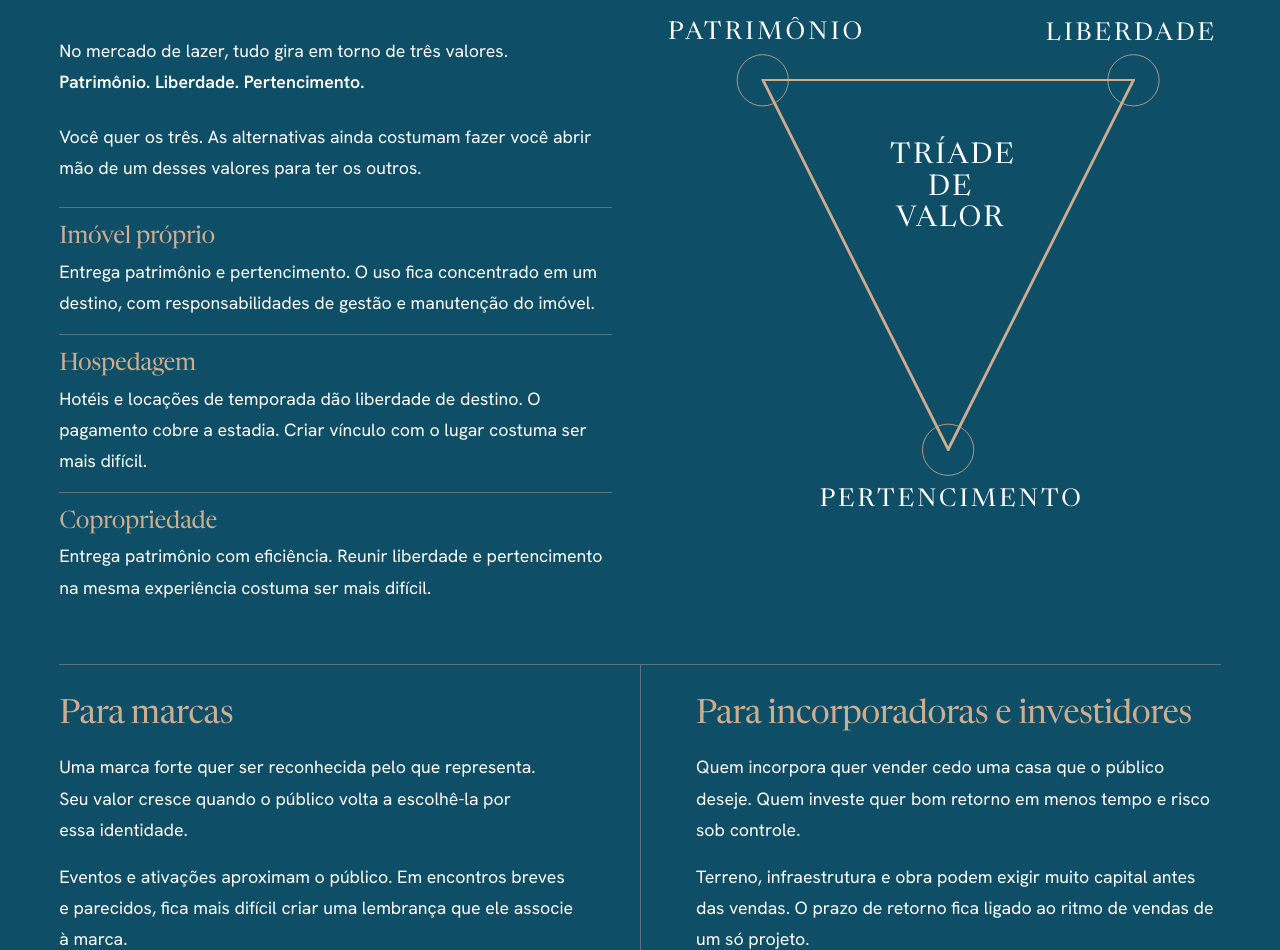
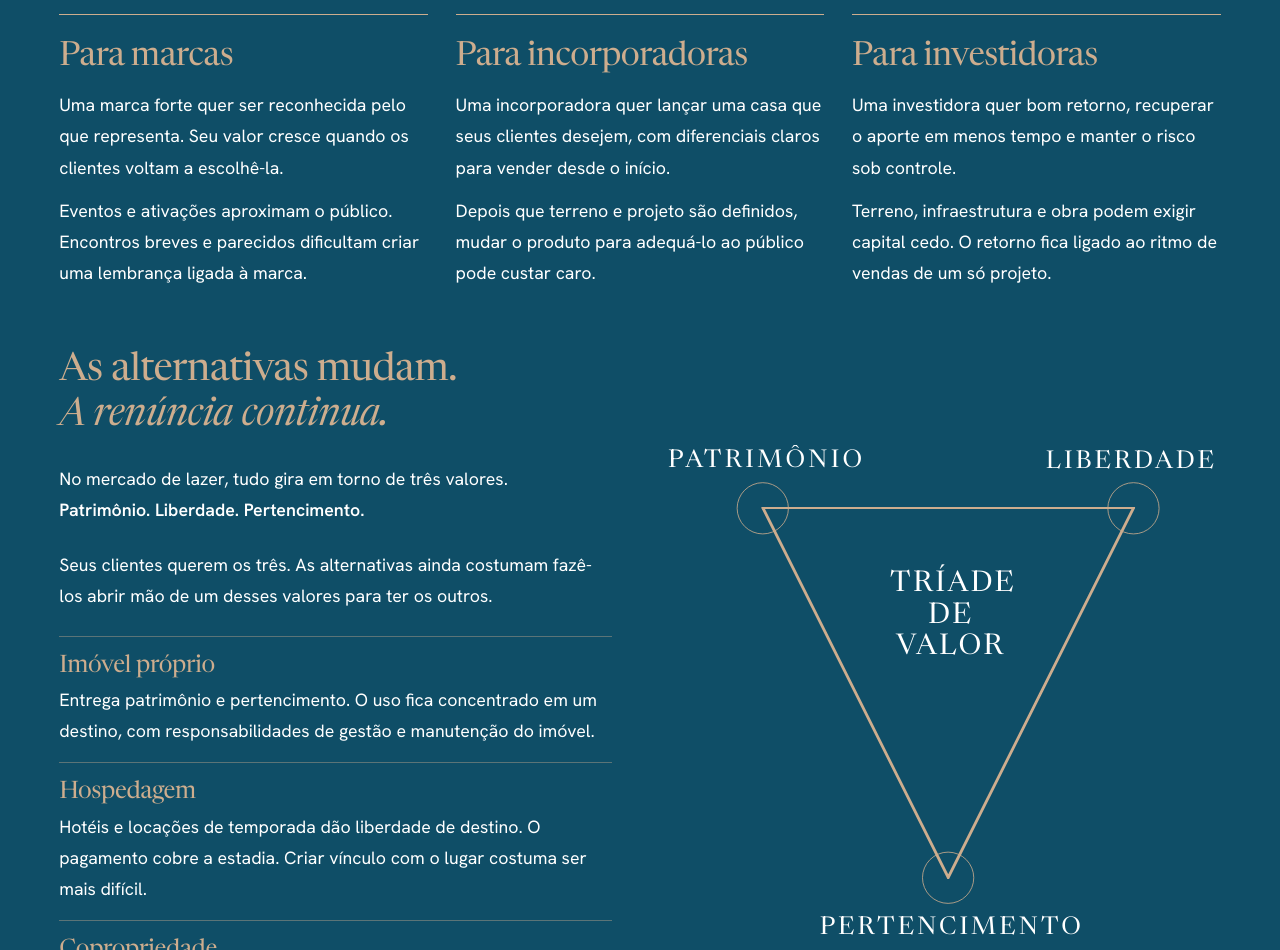
Before and after one commit to Luxtory/Branded-Second-Home, a Next.js app: page /Second-Home-Development in a window 1280 px wide. Shown: the part 1002-1952 px from the top of the page. Built offline with nearby package versions, Linux system fonts and the light colour scheme.

Commit message:
fix: corrige a perspectiva B2B em Second Home Development [BR-035]

```diff
--- a/src/features/catalog/presentation/i18n/second-home-development-pt-br.ts
+++ b/src/features/catalog/presentation/i18n/second-home-development-pt-br.ts
@@ -3,7 +3,7 @@ export const secondHomeDevelopmentMessages = {
   metadata: {
     title: 'Second Home Development | Luxtory',
     description:
-      'Second Homes sob demanda nas modalidades Owner e Co-Owner. A Luxtory conecta marcas, incorporadoras e investidores, da pesquisa ao lançamento.',
+      'Second Homes sob demanda nas modalidades Owner e Co-Owner. A Luxtory conecta marcas, incorporadoras e investidoras, da pesquisa ao lançamento.',
     siteName: 'Luxtory',
   },
   nav: {
@@ -18,17 +18,41 @@ export const secondHomeDevelopmentMessages = {
     name: 'Second Home Development',
     title: { lead: 'Second Homes extraordinárias. ', turn: 'Desenvolvidas sob demanda.' },
     paragraphs: [
-      'Uma marca que faz parte das férias dos clientes. Um conceito de casa que pode ganhar vida em novos destinos.',
-      'A Luxtory une marcas, incorporadoras e investidores em projetos Owner e Co-Owner.',
+      'Uma marca que faz parte das férias de seus clientes. Um conceito de casa que pode ganhar vida em novos destinos.',
+      'A Luxtory une marcas, incorporadoras e investidoras em projetos Owner e Co-Owner.',
     ],
     action: 'Conversar sobre uma oportunidade',
   },
   opportunity: {
-    title: { lead: 'As alternativas mudam. ', turn: 'A renúncia continua.' },
+    title: { lead: 'O que está em jogo ', turn: 'em cada projeto.' },
+    audiences: [
+      {
+        title: 'Para marcas',
+        paragraphs: [
+          'Uma marca forte quer ser reconhecida pelo que representa. Seu valor cresce quando os clientes voltam a escolhê-la.',
+          'Eventos e ativações aproximam o público. Encontros breves e parecidos dificultam criar uma lembrança ligada à marca.',
+        ],
+      },
+      {
+        title: 'Para incorporadoras',
+        paragraphs: [
+          'Uma incorporadora quer lançar uma casa que seus clientes desejem, com diferenciais claros para vender desde o início.',
+          'Depois que terreno e projeto são definidos, mudar o produto para adequá-lo ao público pode custar caro.',
+        ],
+      },
+      {
+        title: 'Para investidoras',
+        paragraphs: [
+          'Uma investidora quer bom retorno, recuperar o aporte em menos tempo e manter o risco sob controle.',
+          'Terreno, infraestrutura e obra podem exigir capital cedo. O retorno fica ligado ao ritmo de vendas de um só projeto.',
+        ],
+      },
+    ],
+    marketTitle: { lead: 'As alternativas mudam. ', turn: 'A renúncia continua.' },
     intro: 'No mercado de lazer, tudo gira em torno de três valores.',
     values: 'Patrimônio. Liberdade. Pertencimento.',
     tension:
-      'Você quer os três. As alternativas ainda costumam fazer você abrir mão de um desses valores para ter os outros.',
+      'Seus clientes querem os três. As alternativas ainda costumam fazê-los abrir mão de um desses valores para ter os outros.',
     diagramAlt: 'Diagrama da tríade de valor: Patrimônio. Liberdade. Pertencimento.',
     alternativesLabel: 'As alternativas',
     alternatives: [
@@ -45,27 +69,11 @@ export const secondHomeDevelopmentMessages = {
         text: 'Entrega patrimônio com eficiência. Reunir liberdade e pertencimento na mesma experiência costuma ser mais difícil.',
       },
     ],
-    audiences: [
-      {
-        title: 'Para marcas',
-        paragraphs: [
-          'Uma marca forte quer ser reconhecida pelo que representa. Seu valor cresce quando o público volta a escolhê-la por essa identidade.',
-          'Eventos e ativações aproximam o público. Em encontros breves e parecidos, fica mais difícil criar uma lembrança que ele associe à marca.',
-        ],
-      },
-      {
-        title: 'Para incorporadoras e investidores',
-        paragraphs: [
-          'Quem incorpora quer vender cedo uma casa que o público deseje. Quem investe quer bom retorno em menos tempo e risco sob controle.',
-          'Terreno, infraestrutura e obra podem exigir muito capital antes das vendas. O prazo de retorno fica ligado ao ritmo de vendas de um só projeto.',
-        ],
-      },
-    ],
   },
   experience: {
     title: { lead: 'Desenvolvimento descentralizado. ', turn: 'Guiado pela demanda.' },
     paragraphs: [
-      'A Luxtory reúne marcas, incorporadoras e investidores para desenvolver Second Homes em parceria com condomínios de lazer.',
+      'A Luxtory reúne marcas, incorporadoras e investidoras para desenvolver Second Homes em parceria com condomínios de lazer.',
       'A Luxtory conduz o produto, da pesquisa ao lançamento. Os parceiros avaliam a viabilidade, definem o aporte e executam cada projeto.',
     ],
     photoAlt: 'Família reunida ao redor de uma fogueira em uma casa de lazer.',
@@ -97,29 +105,29 @@ export const secondHomeDevelopmentMessages = {
         ],
       },
       {
-        title: 'Investidores imobiliários',
+        title: 'Investidoras imobiliárias',
         paragraphs: [
           'Avalie onde financiar ou desenvolver projetos com conceito e público definidos.',
           'Aportes, responsabilidades e riscos seguem a estrutura acordada.',
-          'O investidor pode ter margem própria na comercialização, conforme seus direitos.',
+          'A investidora pode ter margem própria na comercialização, conforme seus direitos.',
         ],
       },
     ],
   },
   living: {
-    title: { lead: 'Um lugar para chamar de seu. ', turn: 'Mais possibilidades para viver.' },
+    title: { lead: 'O que a casa entrega ', turn: 'aos seus clientes.' },
     items: [
       {
         title: 'Patrimônio',
-        text: 'A casa inteira ou uma participação na empresa proprietária, com Direito de Uso.',
+        text: 'O cliente pode adquirir a casa inteira ou uma participação na empresa proprietária, com Direito de Uso.',
       },
       {
         title: 'Liberdade',
-        text: 'Indique onde quer ter sua casa de lazer e a modalidade que prefere. O projeto depende da viabilidade no destino.',
+        text: 'O cliente indica o destino e a modalidade que prefere. A localização do projeto depende da viabilidade.',
       },
       {
         title: 'Pertencimento',
-        text: 'Uma casa alinhada ao seu jeito de viver, com o padrão de qualidade acordado com as empresas parceiras.',
+        text: 'Uma casa alinhada ao estilo de vida do cliente, com o padrão de qualidade acordado com as empresas parceiras.',
       },
     ],
     acquisitionTitle: 'Formas de aquisição',
@@ -127,15 +135,15 @@ export const secondHomeDevelopmentMessages = {
       {
         title: 'Owner',
         paragraphs: [
-          'Você adquire a propriedade integral da Second Home.',
-          'Você pode personalizar os elementos permitidos pelo conceito da casa.',
+          'O comprador adquire a propriedade integral da Second Home.',
+          'Pode personalizar os elementos permitidos pelo conceito da casa.',
           'A gestão profissional pode ser contratada.',
         ],
       },
       {
         title: 'Co-Owner',
         paragraphs: [
-          'Você adquire uma Ação na SPE, a empresa proprietária do imóvel, com Direito de Uso.',
+          'O comprador adquire uma Ação na SPE, a empresa proprietária do imóvel, com Direito de Uso.',
           'A casa segue o padrão da Home Edition, a configuração aprovada do projeto.',
           'A gestão profissional é obrigatória.',
         ],
@@ -153,12 +161,12 @@ export const secondHomeDevelopmentMessages = {
       calendar: [
         'Alta / Super Alta inclui janeiro, julho, dezembro e a janela de 10 dias do Carnaval.',
         'Média / Baixa corresponde às demais datas. Cada grupo tem seu próprio saldo.',
-        'O acesso ao calendário começa por sorteio. A ordem muda a cada ano e você escolhe entre as datas disponíveis.',
+        'A ordem de acesso começa por sorteio e gira a cada ano. Os Co-Owners escolhem entre as datas disponíveis.',
       ],
     },
     commitments: 'Despesas, direitos e responsabilidades seguem a estrutura de cada imóvel.',
     club: [
-      'O Luxtory Club pode ampliar as experiências em outros destinos.',
+      'O Luxtory Club pode ampliar as experiências dos seus clientes em outros destinos.',
       'A adesão é opcional. Depende da aprovação do imóvel, das regras do Club e da disponibilidade de estadias.',
     ],
     clubLink: 'Conheça o Luxtory Club',
@@ -170,7 +178,7 @@ export const secondHomeDevelopmentMessages = {
       {
         title: 'O que a pesquisa revela',
         paragraphs: [
-          'Conversamos com o público para saber se o conceito combina com seu jeito de usar uma casa de lazer.',
+          'Conversamos com o público para entender o que ele valoriza em uma casa de lazer.',
           'As respostas ajudam a decidir o que desenvolver antes de assumir compromissos de obra.',
         ],
       },
@@ -251,7 +259,7 @@ export const secondHomeDevelopmentMessages = {
         ],
       },
       {
-        question: 'Investidor',
+        question: 'Investidora',
         answer: [
           'Financia ou desenvolve projetos autorizados, conforme os direitos e as responsabilidades acordados.',
         ],
@@ -274,7 +282,7 @@ export const secondHomeDevelopmentMessages = {
       {
         question: 'Quem pode apresentar uma oportunidade?',
         answer:
-          'Marcas, incorporadoras, desenvolvedores e investidores podem apresentar projetos de imóveis de lazer.',
+          'Marcas, incorporadoras, desenvolvedores e investidoras podem apresentar projetos de imóveis de lazer.',
       },
       {
         question: 'Posso apresentar um conceito próprio?',
@@ -288,8 +296,8 @@ export const secondHomeDevelopmentMessages = {
       },
     ],
     affiliation: {
-      question: 'Já tenho um imóvel pronto ou em desenvolvimento. Por onde começo?',
-      answer: 'Para afiliar seu imóvel à Luxtory, o caminho é Second Home Partners.',
+      question: 'Minha empresa tem um imóvel pronto ou em desenvolvimento. Por onde começo?',
+      answer: 'Para afiliar esse imóvel à Luxtory, o caminho é Second Home Partners.',
       link: 'Conheça Second Home Partners',
     },
   },
--- a/src/features/catalog/presentation/second-home-development/page.module.css
+++ b/src/features/catalog/presentation/second-home-development/page.module.css
@@ -31,17 +31,6 @@
   min-height: 0;
 }
 
-@media (min-width: 48rem) {
-  .opportunityAudiences {
-    row-gap: var(--lx-space-4);
-  }
-
-  .opportunityAudiences > div {
-    grid-row: span 3;
-    grid-template-rows: subgrid;
-  }
-}
-
 @media (min-width: 64rem) {
   .coOwnerFigures {
     grid-template-columns: repeat(4, minmax(0, 1fr));
@@ -52,12 +41,21 @@
     border-top: 0;
   }
 
+  .opportunityAudiences,
   .partnerCards {
     row-gap: var(--lx-space-4);
   }
 
+  .opportunityAudiences > li,
+  .partnerCards > li {
+    grid-template-rows: subgrid;
+  }
+
+  .opportunityAudiences > li {
+    grid-row: span 3;
+  }
+
   .partnerCards > li {
     grid-row: span 4;
-    grid-template-rows: subgrid;
   }
 }
--- a/src/features/catalog/presentation/second-home-development/page.tsx
+++ b/src/features/catalog/presentation/second-home-development/page.tsx
@@ -108,11 +108,24 @@ export function SecondHomeDevelopmentPage() {
         aria-labelledby={titleId(sections.opportunity)}
       >
         <div className="lx-container">
+          <SectionHeading section={sections.opportunity} title={opportunity.title} />
+          <ul
+            className={`lx-siblings lx-siblings--trio ${styles.opportunityAudiences}`}
+            role="list"
+          >
+            {opportunity.audiences.map(({ title, paragraphs }) => (
+              <li key={title} className="lx-siblings__item lx-stack">
+                <h3 className="lx-display-m">{nb(title)}</h3>
+                <Paragraphs lines={paragraphs} />
+              </li>
+            ))}
+          </ul>
+          <div className="lx-section-group">
             <div className="lx-triad-comparison__top">
               <div className="lx-triad-comparison__copy">
-              <h2 id={titleId(sections.opportunity)} className="lx-headline">
-                <HeadlineText headline={opportunity.title} />
-              </h2>
+                <h3 className="lx-headline">
+                  <HeadlineText headline={opportunity.marketTitle} />
+                </h3>
                 <p className="lx-body">
                   {nb(opportunity.intro)}{' '}
                   <strong className={styles.marketValues}>{nb(opportunity.values)}</strong>
@@ -125,7 +138,7 @@ export function SecondHomeDevelopmentPage() {
                 >
                   {opportunity.alternatives.map(({ title, text }) => (
                     <li key={title}>
-                    <h3 className="lx-display-s">{nb(title)}</h3>
+                      <h4 className="lx-display-s">{nb(title)}</h4>
                       <p className="lx-body">{nb(text)}</p>
                     </li>
                   ))}
@@ -141,15 +154,6 @@ export function SecondHomeDevelopmentPage() {
                   loading="lazy"
                 />
               </figure>
-          </div>
-          <div className="lx-section-group">
-            <div className={`lx-comparison lx-comparison--divided ${styles.opportunityAudiences}`}>
-              {opportunity.audiences.map(({ title, paragraphs }) => (
-                <div key={title} className="lx-comparison__item">
-                  <h3 className="lx-display-m">{nb(title)}</h3>
-                  <Paragraphs lines={paragraphs} />
-                </div>
-              ))}
             </div>
           </div>
         </div>
```
Also changed, not shown: 2 other files (tests, documents, lock files or other folders). Lines whose indentation alone changed are shown as unchanged.
